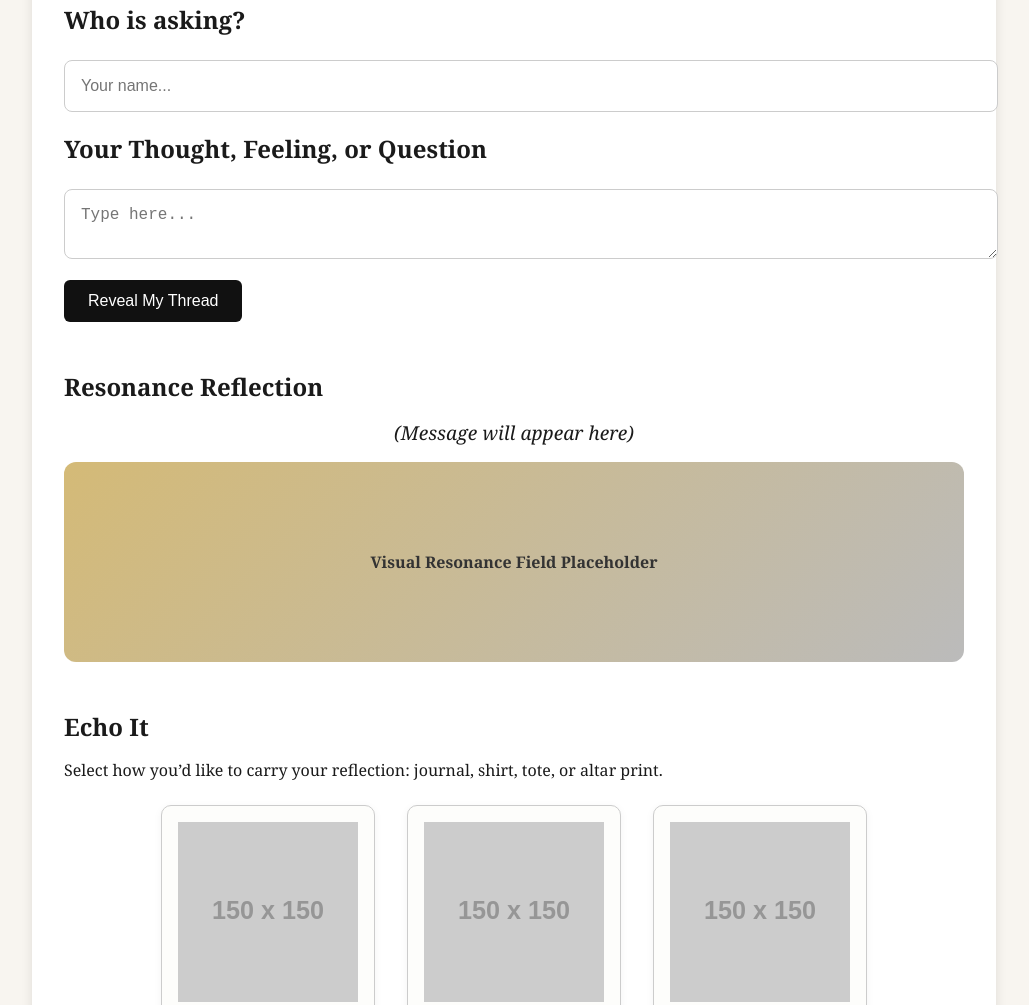
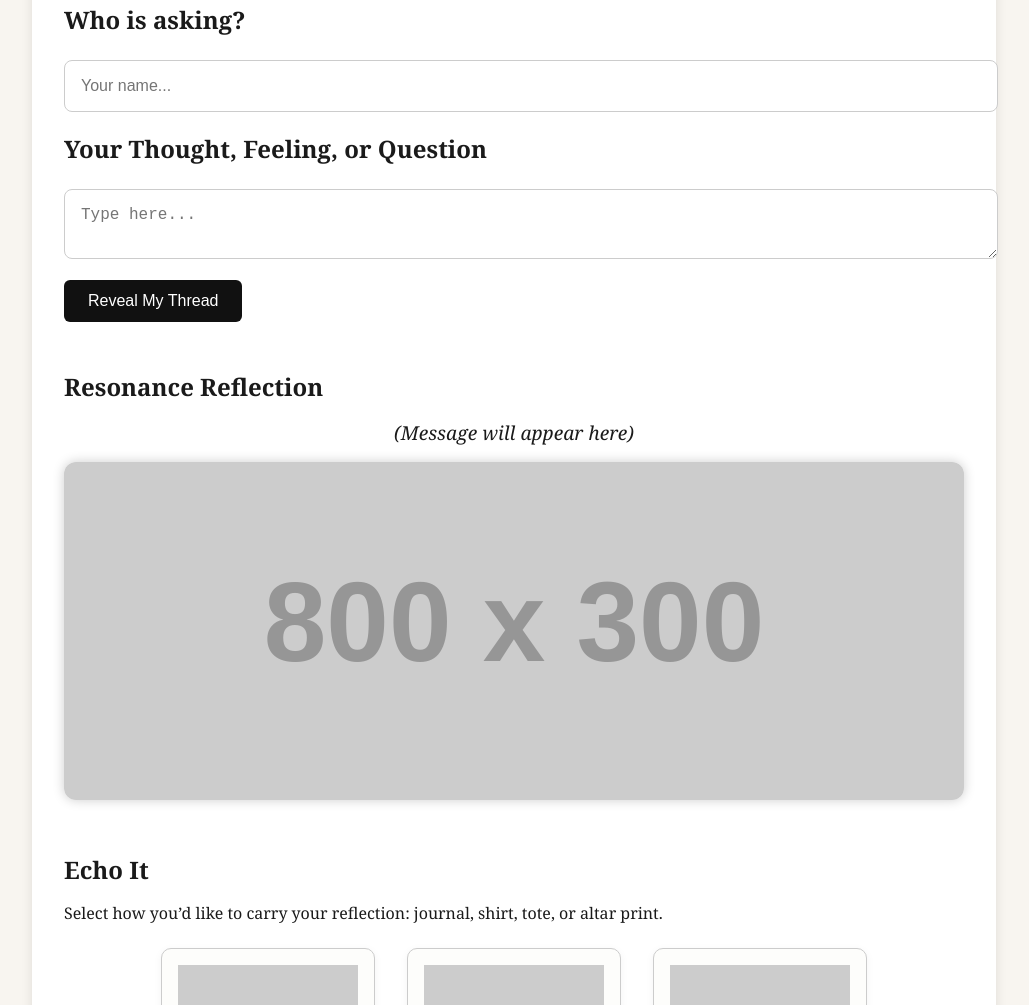
Before and after one commit to lirael-serethiel/ECKOOTHREAD, a plain HTML site: page index.html in a window 1280 px wide. Shown: the part 431-1436 px from the top of the page, without its empty margins (126-1155 px from the left). Drawn offline with Linux system fonts and the light colour scheme; placeholder pictures from the web are drawn by us.

Commit message:
Add files via upload

```diff
--- a/index.html
+++ b/index.html
@@ -71,17 +71,11 @@
       margin-top: 1rem;
       font-size: 1.2rem;
     }
-    .visual-placeholder {
+    .visual-placeholder img {
       width: 100%;
-      height: 200px;
-      background: linear-gradient(135deg, #d4ba77, #bbb);
       border-radius: 12px;
       margin-top: 1rem;
-      display: flex;
-      align-items: center;
-      justify-content: center;
-      color: #333;
-      font-weight: bold;
+      box-shadow: 0 0 12px rgba(0, 0, 0, 0.2);
     }
     .shop-items {
       display: flex;
@@ -138,7 +132,9 @@
     <section class="output">
       <h2 class="section-title">Resonance Reflection</h2>
       <div class="response-message" id="message">(Message will appear here)</div>
-      <div class="visual-placeholder">Visual Resonance Field Placeholder</div>
+      <div class="visual-placeholder">
+        <img id="resonanceImage" src="https://via.placeholder.com/800x300.png?text=Your+Resonance+Field" alt="Your Resonance Field" />
+      </div>
     </section>
 
     <section class="shop">
@@ -168,10 +164,15 @@
   </footer>
 
   <script>
+    const imageLibrary = {
+      "cosmic": "https://www.dropbox.com/scl/fi/b784rhjh8nfj3ymzdskhw/Cosmic-Light-Trails_-Warm-vs-Cool-4.png?rlkey=69iuoscnczgcywr4jfyg167z0&raw=1"
+    };
+
     function reflectInput() {
-      const name = document.getElementById("userName").value.trim();
+      const name = document.getElementById("userName").value.trim().toLowerCase();
       const input = document.getElementById("userInput").value.toLowerCase();
       let message = "You are in a field of transition. Trust the shape you’re becoming.";
+      let imagePath = imageLibrary[name] || "https://via.placeholder.com/800x300.png?text=Receiving+Your+Resonance...";
 
       if (input.includes("confused") || input.includes("lost")) {
         message = `"${name}, you are not confused. You are surrounded by noise."`;
@@ -188,6 +189,7 @@
       }
 
       document.getElementById("message").innerText = message;
+      document.getElementById("resonanceImage").src = imagePath;
     }
   </script>
 </body>
```
